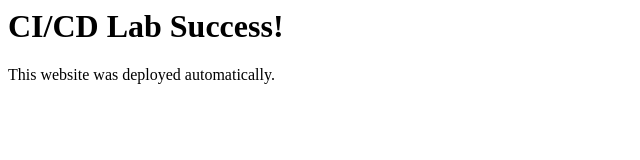
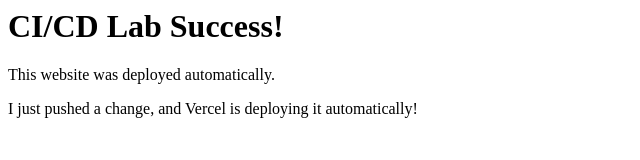
Before and after one commit to vm599049-gh/my-lab-project, a plain HTML site: page index.html in a window 1280 px wide. Shown: the whole page, without its empty margins (0-640 px from the left). Drawn offline with Linux system fonts and the light colour scheme.

Commit message:
Add deployment message to index.html
Added a message about automatic deployment with Vercel.

```diff
--- a/index.html
+++ b/index.html
@@ -1,2 +1,3 @@
 <h1>CI/CD Lab Success!</h1>
 <p>This website was deployed automatically.</p>
+<p>I just pushed a change, and Vercel is deploying it automatically!</p>
```
